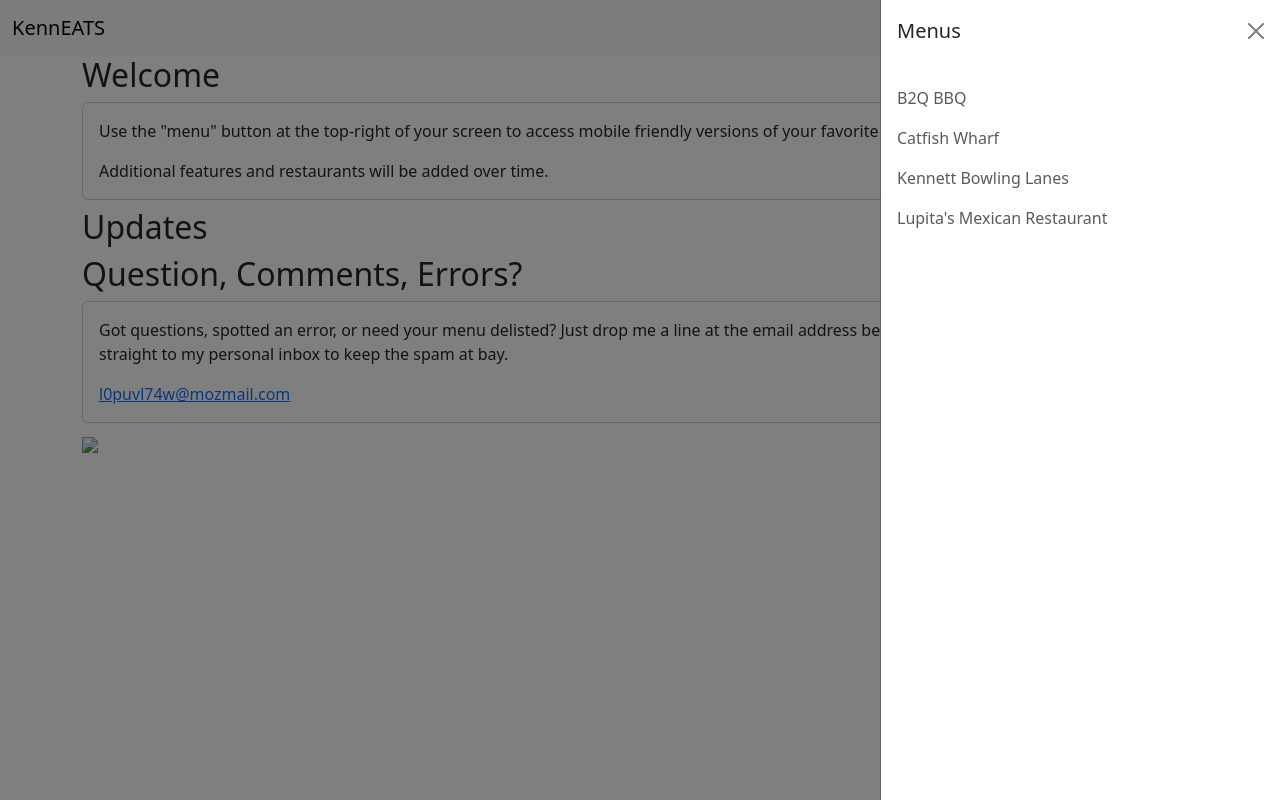
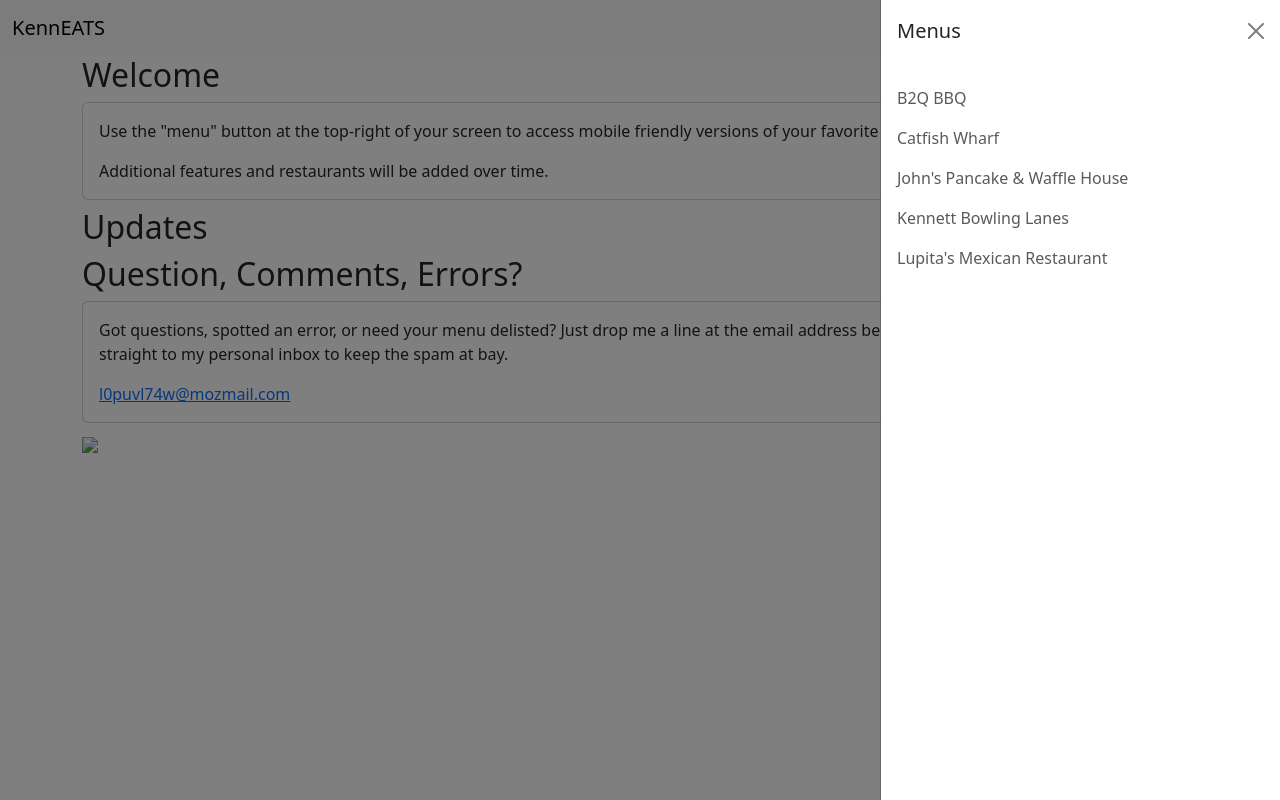
Before and after one commit to adostacey/menu-app, a Django app: template templates/home.html in a window 1280 px wide, after a click on "Menus". Run offline with Django 3.2, Linux system fonts and the light colour scheme; the template is opened without the code that fills it, so the values that code supplies are empty.

Commit message:
Add johns

```diff
--- a/templates/base.html
+++ b/templates/base.html
@@ -51,6 +51,9 @@
                                 <a class="nav-link" href="/menu/catfishwharf">Catfish Wharf</a>
                             </li>
                             <li class="nav-item">
+                                <a class="nav-link" href="/menu/johns">John's Pancake & Waffle House</a>
+                            </li>
+                            <li class="nav-item">
                                 <a class="nav-link" href="/menu/kbl">Kennett Bowling Lanes</a>
                             </li>
                             <li class="nav-item">
```
